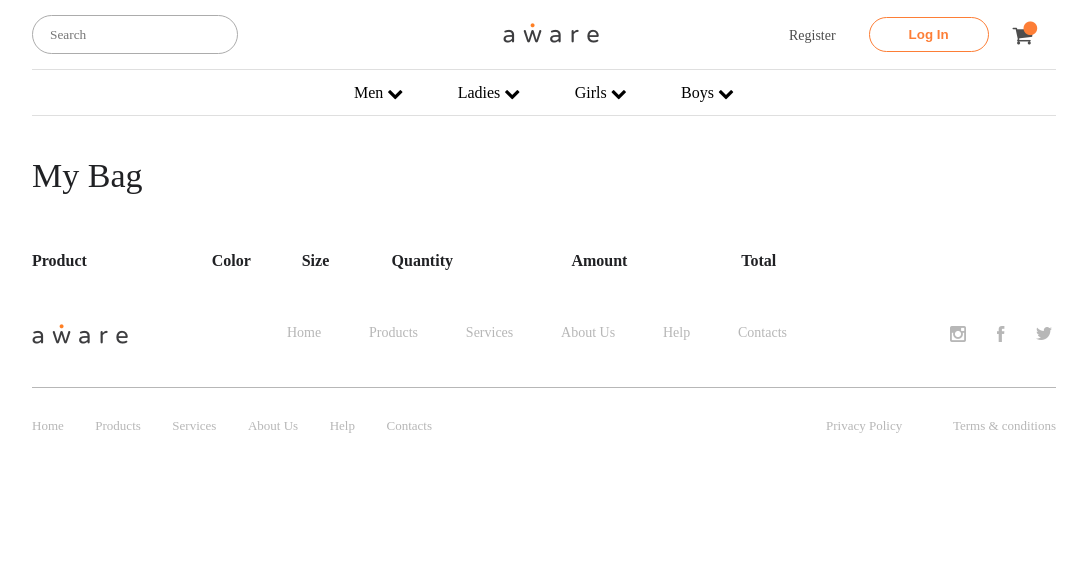
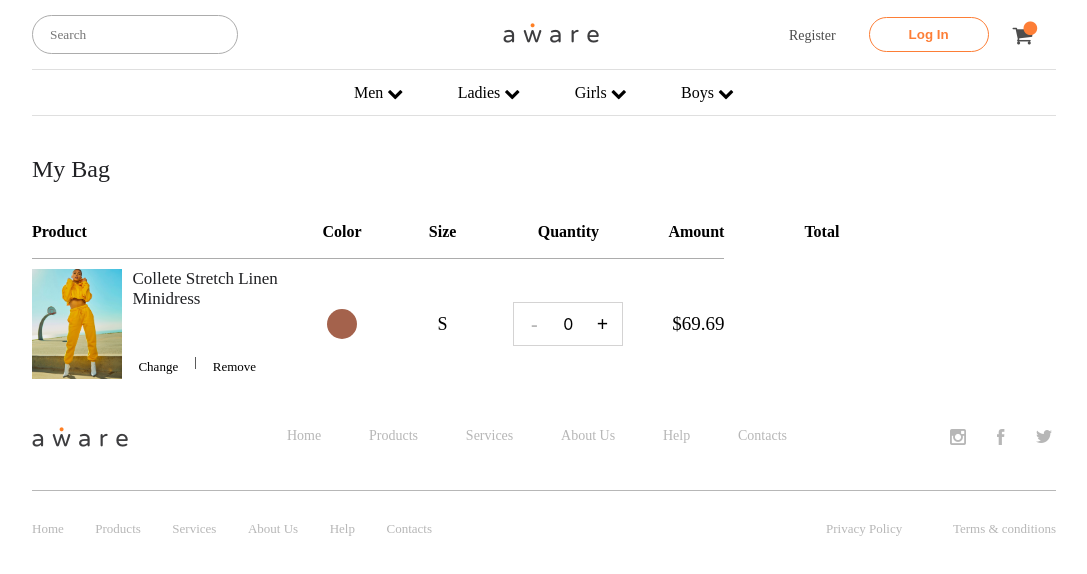
Before and after one commit to tnmthu/ecommerce, a React (Create React App) app: page /cart in a window 1280 px wide. Shown: the top 574 px of the page, without its empty margins (96-1183 px from the left). Built offline with nearby package versions, Linux system fonts and the light colour scheme.

Commit message:
cart component added

```diff
--- a/src/App.js
+++ b/src/App.js
@@ -3,15 +3,7 @@ import "./App.css";
 import Routes from "./Routes";
 
 function App() {
-  return (
-    <Routes />
-
-    // <div className="App-class">
-    //   {/* <Ladies></Ladies> */}
-    //   <Home></Home>
-    //   {/* <Cart /> */}
-    // </div>
-  );
+  return <Routes />;
 }
 
 export default App;
--- a/src/components/cart/Cart.css
+++ b/src/components/cart/Cart.css
@@ -2,43 +2,129 @@
   width: 80%;
   margin: auto;
 }
+.cart_myBag {
+  font-family: Montserrat;
+  font-size: 24px;
+  font-weight: 500;
+  color: #202124;
+  padding: 40px 0;
+}
 .cart_body {
+  display: grid;
+  grid-template-columns: 1.8fr 1fr 1fr 1.5fr 0.8fr 80px 2.5fr;
+}
+.cart_body_header {
+  font-weight: bold;
+  font-family: Montserrat;
+  font-size: 16px;
+  margin: 0;
+  height: 35px;
+  text-align: center;
+}
+.border_bot {
+  border-bottom: 1px solid #acacac;
+}
+.text_align_left {
+  text-align: left;
+}
+.text_align_right {
+  text-align: right;
+}
+.cart_body_product {
+  /* display: grid;
+  grid-template-columns: 0.4fr 0.6fr;
+  grid-column-gap: 5px; */
+  display: flex;
+  align-items: center;
+  height: 130px;
+}
+.cart_body_product_img {
+  /* align-self: center; */
+  width: 110px;
+  height: 110px;
+  padding-right: 10px;
+  background-image: url("../../images/item.jpg");
+  background-position: center;
+  background-repeat: no-repeat;
+  background-size: cover;
+}
+.cart_body_product_txt {
+  /* align-self: center; */
+  height: 110px;
+  margin-left: 10px;
   display: flex;
   flex-direction: column;
+  justify-content: space-between;
 }
-.cart_body_myBag {
-  display: flex;
-  align-items: center;
+.cart_body_product_txt_top {
   font-family: Montserrat;
-  font-size: 34px;
-  font-weight: 500;
-  color: #202124;
-  height: 120px;
-}
-.cart_body_content {
-  display: grid;
-  grid-template-columns: 2fr 1fr;
-  grid-column-gap: 80px;
-}
-.cart_body_content_product {
-  display: flex;
-  flex-direction: column;
-}
-.cart_body_content_product_header,
-.cart_body_content_total_header {
-  font-family: Montserrat;
-  font-size: 16px;
-  font-weight: bold;
+  font-size: 17px;
   color: #202124;
 }
-.cart_body_content_product_header {
-  display: grid;
-  grid-template-columns: 2fr 1fr 1fr 2fr 1fr;
+.cart_body_product_txt_bot {
+  height: 25px;
+  display: flex;
 }
-.cart_body_content_total_header {
-  display: grid;
-  grid-template-columns: 1fr;
+.cart_body_product_txt_bot_btn {
+  font-family: Montserrat;
+  font-size: 13px;
+  background-color: transparent;
+  border: none;
 }
-.cart_body_content_product {
-  /* display:  */
+.cart_body_product_txt_bot_btn:hover {
+  background-color: #fff5f0;
+  border-radius: 20%;
 }
+.cart_body_product_txt_bot_dash {
+  padding: 0 10px;
+  margin: 0;
+  font-family: Montserrat;
+  font-size: 13px;
+}
+.cart_body_color {
+  width: 30px;
+  height: 30px;
+  background-color: #a4624c;
+  text-align: center;
+  vertical-align: middle;
+  border: none;
+  border-radius: 50%;
+  align-self: center;
+  justify-self: center;
+}
+.cart_body_size {
+  font-family: Montserrat;
+  font-size: 18px;
+  align-self: center;
+  justify-self: center;
+}
+.cart_body_quantity {
+  align-self: center;
+  justify-self: center;
+  display: flex;
+  justify-content: space-around;
+  align-items: center;
+  width: 108px;
+  height: 42px;
+  border: 1px solid #d4d3d3;
+}
+.cart_body_quantity_num {
+  width: 13px;
+  text-align: center;
+}
+.cart_body_quantity_minus,
+.cart_body_quantity_plus {
+  background-color: transparent;
+  border: none;
+  font-family: Montserat;
+  font-size: 20px;
+  font-weight: bold;
+  width: 24px;
+  height: 24px;
+}
+.cart_body_amount {
+  align-self: center;
+  justify-self: right;
+  font-family: Montserrat;
+  font-size: 19px;
+}
--- a/src/components/cart/Cart.js
+++ b/src/components/cart/Cart.js
@@ -1,6 +1,9 @@
 import React, { Component } from "react";
 import "./Cart.css";
-import "./Product/Product";
+import Product from "./Content/Product";
+import Color from "./Content/Color";
+import Quantity from "./Content/Quantity";
+import Amount from "./Content/Amount";
 
 class Cart extends Component {
   constructor(props) {
@@ -10,25 +13,20 @@ class Cart extends Component {
   render() {
     return (
       <div className="cart">
+        <div className="cart_myBag">My Bag</div>
         <div className="cart_body">
-          <div className="cart_body_myBag">My Bag</div>
-          <div className="cart_body_content">
-            <div className="cart_body_content_product">
-              <div className="cart_body_content_product_header">
-                <p>Product</p>
-                <p>Color</p>
-                <p>Size</p>
-                <p>Quantity</p>
-                <p>Amount</p>
-              </div>
-              <div className="cart_body_content_product_list" />
-            </div>
-            <div className="cart_body_content_total">
-              <div className="cart_body_content_total_header">
-                <p>Total</p>
-              </div>
-            </div>
-          </div>
+          <p className="cart_body_header border_bot text_align_left">Product</p>
+          <p className="cart_body_header border_bot">Color</p>
+          <p className="cart_body_header border_bot">Size</p>
+          <p className="cart_body_header border_bot">Quantity</p>
+          <p className="cart_body_header border_bot text_align_right">Amount</p>
+          <p className="cart_body_header"> </p>
+          <p className="cart_body_header text_align_left">Total</p>
+          <Product />
+          <Color />
+          <p className="cart_body_size">S</p>
+          <Quantity />
+          <Amount />
         </div>
       </div>
     );
--- /dev/null
+++ b/src/components/cart/Content/Amount.js
@@ -0,0 +1,13 @@
+import React, { Component } from "react";
+
+class Amount extends Component {
+  constructor(props) {
+    super(props);
+    this.state = {};
+  }
+  render() {
+    return <div className="cart_body_amount">$69.69</div>;
+  }
+}
+
+export default Amount;
--- /dev/null
+++ b/src/components/cart/Content/Button.js
@@ -0,0 +1,17 @@
+import React, { Component } from "react";
+
+class Button extends Component {
+  constructor(props) {
+    super(props);
+    this.state = {};
+  }
+  render() {
+    return (
+      <button type="button" className="cart_body_product_txt_bot_btn">
+        {this.props.type}
+      </button>
+    );
+  }
+}
+
+export default Button;
--- /dev/null
+++ b/src/components/cart/Content/Color.js
@@ -0,0 +1,13 @@
+import React, { Component } from "react";
+
+class Color extends Component {
+  constructor(props) {
+    super(props);
+    this.state = {};
+  }
+  render() {
+    return <button type="button" className="cart_body_color" />;
+  }
+}
+
+export default Color;
--- /dev/null
+++ b/src/components/cart/Content/Product.js
@@ -0,0 +1,28 @@
+import React, { Component } from "react";
+import Button from "./Button";
+
+class Product extends Component {
+  constructor(props) {
+    super(props);
+    this.state = {};
+  }
+  render() {
+    return (
+      <div className="cart_body_product">
+        <div className="cart_body_product_img" />
+        <div className="cart_body_product_txt">
+          <div className="cart_body_product_txt_top">
+            Collete Stretch Linen Minidress
+          </div>
+          <div className="cart_body_product_txt_bot">
+            <Button type="Change" />
+            <p className="cart_body_product_txt_bot_dash">|</p>
+            <Button type="Remove" />
+          </div>
+        </div>
+      </div>
+    );
+  }
+}
+
+export default Product;
--- /dev/null
+++ b/src/components/cart/Content/Quantity.js
@@ -0,0 +1,43 @@
+import React, { Component } from "react";
+
+class Quantity extends Component {
+  constructor(props) {
+    super(props);
+    this.state = {
+      quantity: 0
+    };
+  }
+
+  incrementQuantity() {
+    this.setState({ quantity: this.state.quantity + 1 });
+  }
+
+  decrementQuantity() {
+    this.setState({ quantity: this.state.quantity - 1 });
+  }
+
+  render() {
+    return (
+      <div className="cart_body_quantity">
+        <button
+          type="button"
+          className="cart_body_quantity_minus"
+          disabled={this.state.quantity === 0}
+          onClick={this.decrementQuantity.bind(this)}
+        >
+          -
+        </button>
+        <div className="cart_body_quantity_num">{this.state.quantity}</div>
+        <button
+          type="button"
+          className="cart_body_quantity_plus"
+          onClick={this.incrementQuantity.bind(this)}
+        >
+          +
+        </button>
+      </div>
+    );
+  }
+}
+
+export default Quantity;
--- a/src/components/cart/Product/Product.js
+++ /dev/null
@@ -1,17 +0,0 @@
-import React, { Component } from 'react';
-
-class Product extends Component {
-    constructor(props) {
-        super(props);
-        this.state = {  }
-    }
-    render() {
-        return (
-            <div className="cart_body_content_product_list_item">
-
-            </div>
-         );
-    }
-}
-
-export default Product;
--- a/src/components/home/footer/footer.css
+++ b/src/components/home/footer/footer.css
@@ -1,5 +1,7 @@
 .footer {
   width: 80%;
+  /* position: absolute;
+  bottom: 0; */
   margin: auto;
   display: flex;
   flex-direction: column;
```
Also changed, not shown: src/images/item.jpg (added).
